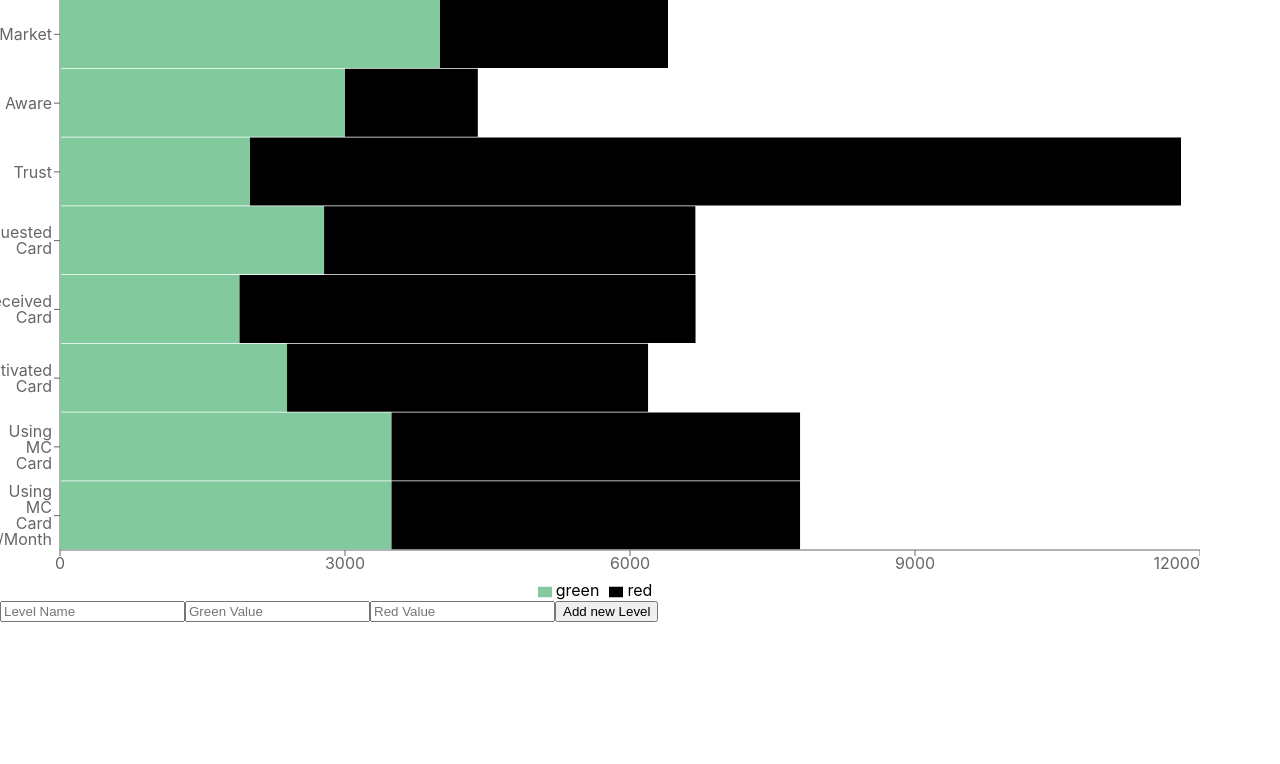
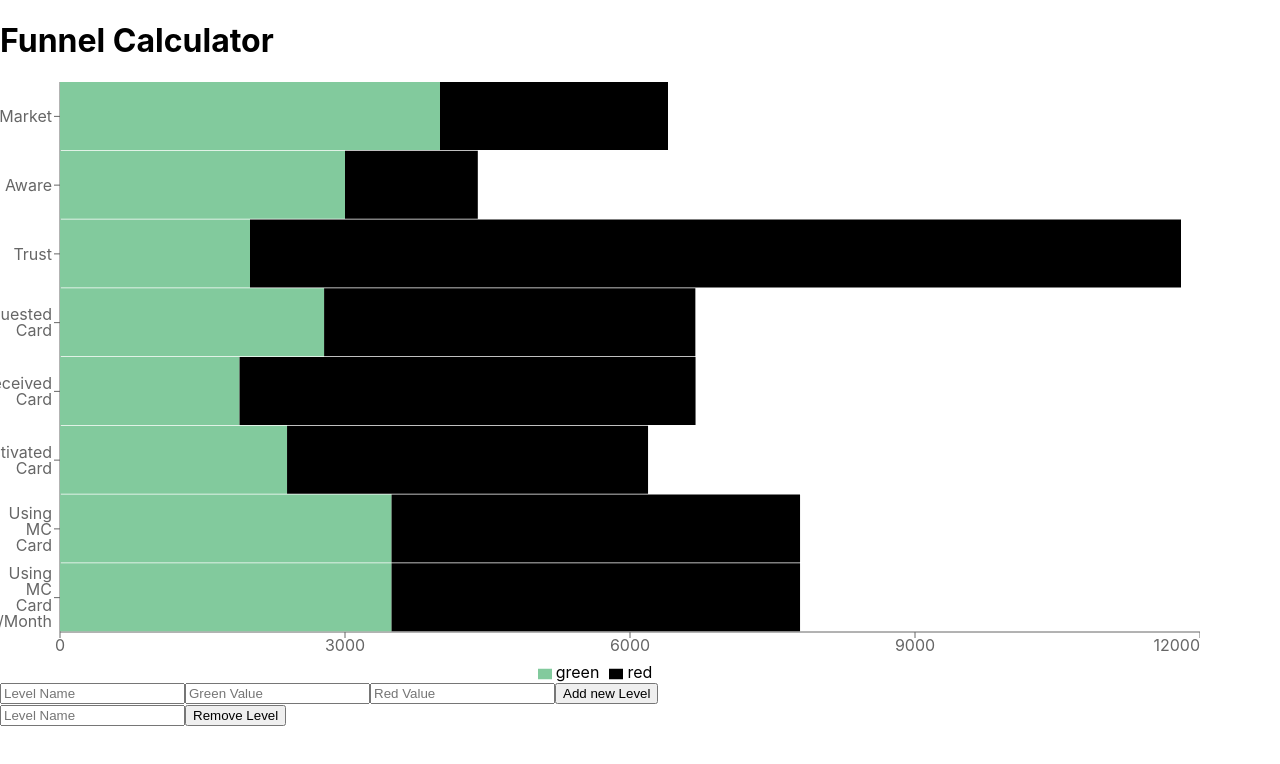
Before and after one commit to bkorbuly/Test, a React (Create React App) app: page / in a window 1280 px wide. Shown: the top 764 px of the page. Built offline with nearby package versions, Linux system fonts and the light colour scheme.

Commit message:
delete lvl func added

```diff
--- a/src/AddLvlButton.js
+++ b/src/AddLvlButton.js
@@ -7,6 +7,10 @@ class AddLvlButton extends React.Component {
     }
 
     handleSubmit = (event) => {
+        //TODO
+        //validation
+        //if(this.state.green > this.props.data.){
+        //}
         event.preventDefault();
         console.log('Event: Submit Form', this.state.name, this.state.green, this.state.red,);
         this.props.onSubmit(this.state);
--- a/src/App.js
+++ b/src/App.js
@@ -3,6 +3,7 @@ import logo from './logo.svg';
 import './App.css';
 import FunnelChart from './FunnelChart.js'
 import AddLvlButton from './AddLvlButton';
+import RemoveLvlButton from './RemoveLvlButton';
 
 const data = [
   {name: 'Market', green: 4000, red: 2400, },
@@ -28,11 +29,20 @@ class App extends Component {
     console.log(this.state.data);
   };
 
+  removeLvl = (lvlName) =>{
+    console.log(lvlName);
+    this.setState(prevState => ({
+      data: prevState.data.filter(lvl => lvl.name !== lvlName.name)
+    }));
+  };
+
   render() {
     return (
       <div width="1500px" height="1500px">
+        <h1>Funnel Calculator</h1>
         <FunnelChart data={this.state.data}/>
         <AddLvlButton onSubmit={this.addNewLvl}/>
+        <RemoveLvlButton onSubmit={this.removeLvl} />
       </div>
     );
   }
--- /dev/null
+++ b/src/RemoveLvlButton.js
@@ -0,0 +1,27 @@
+import React from 'react';
+
+class RemoveLvlButton extends React.Component {
+    state = { name: '',
+    }
+
+    handleSubmit = (event) => {
+        event.preventDefault();
+        console.log('Event: Submit Form', this.state.name,);
+        this.props.onSubmit(this.state);
+        this.setState({name: '',})
+    };
+
+    render() {
+        return(
+            <form onSubmit={this.handleSubmit}>
+                <input type="text"
+                    value = {this.state.name}
+                    onChange = {(event) => this.setState({ name: event.target.value})}
+                    placeholder = "Level Name" required />
+                <button type="submit">Remove Level</button>
+            </form>
+        )
+    };
+};
+
+export default RemoveLvlButton;
```
